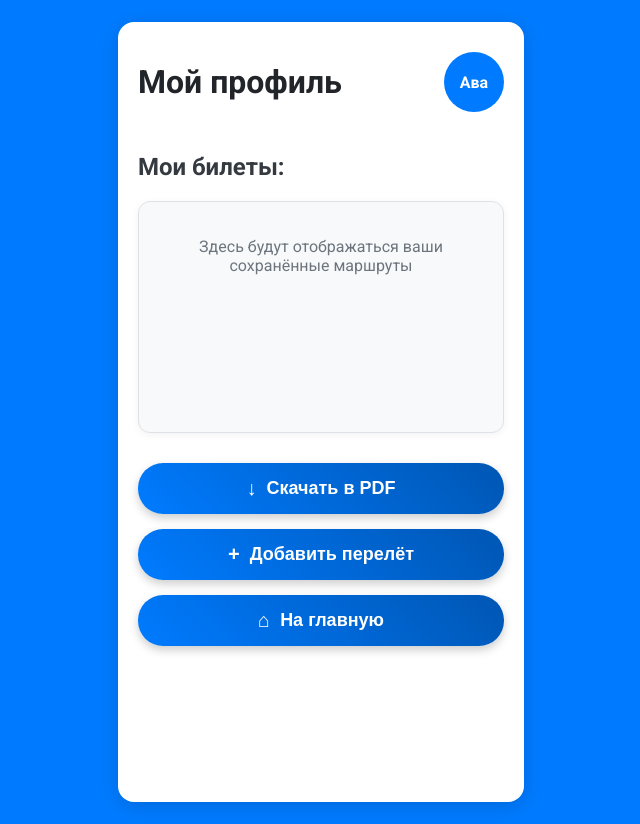
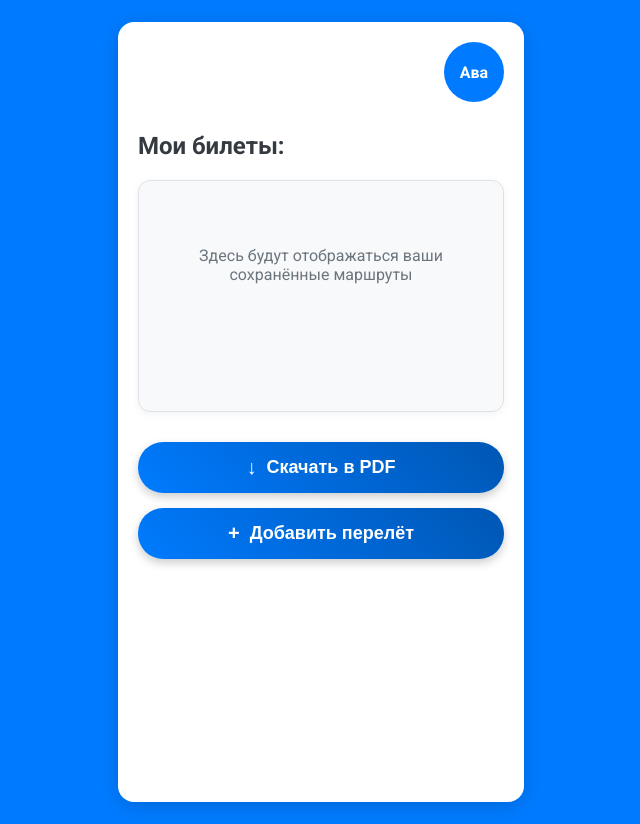
Before and after one commit to HYG0/Travel-web-app, a Flask app: template app/templates/profile.html in a window 1280 px wide. Shown: the whole page, without its empty margins (319-959 px from the left). Run offline with Flask 3, Linux system fonts and the light colour scheme; the template is opened without the code that fills it, so the values that code supplies are empty; some libraries are stand-ins or nearby versions.

Commit message:
New commit

```diff
--- a/app/static/js/profile.js
+++ b/app/static/js/profile.js
@@ -17,7 +17,6 @@ document.addEventListener("DOMContentLoaded", () => {
 
     // Инициализация профиля
     function initProfile() {
-    profileTitle.textContent = "Мой профиль"; // Фиксированный текст
 
     if (userData.avatar) {
         avatarLabel.textContent = "";
--- a/app/templates/main.html
+++ b/app/templates/main.html
@@ -25,7 +25,7 @@
 
         <!-- Меню -->
         <div class="menu-items" id="menu">
-            <a href="/login">МОЙ ПРОФИЛЬ</a>
+            <a href="/profile">МОЙ ПРОФИЛЬ</a>
             <a href="/entry">МАРШРУТ</a>
             <a href="/about">О ПРОЕКТЕ</a>
         </div>
--- a/app/templates/profile.html
+++ b/app/templates/profile.html
@@ -36,9 +36,6 @@
                 <button class="add-flight-btn" id="add-flight-btn">
                     <span class="icon">+</span> Добавить перелёт
                 </button>
-                <button class="home-btn" id="home-btn">
-             <span class="icon">⌂</span> На главную
-            </button>
             </div>
         </div>
     </div>
```
